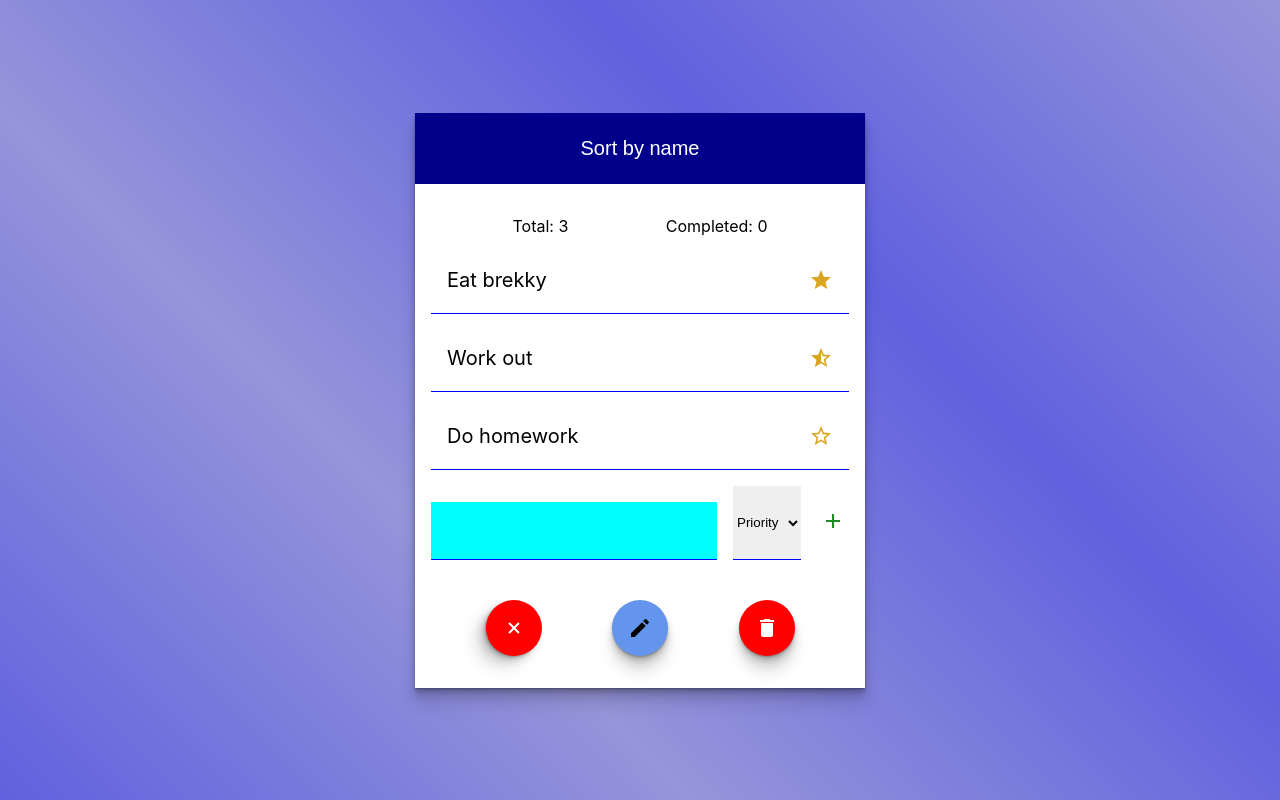
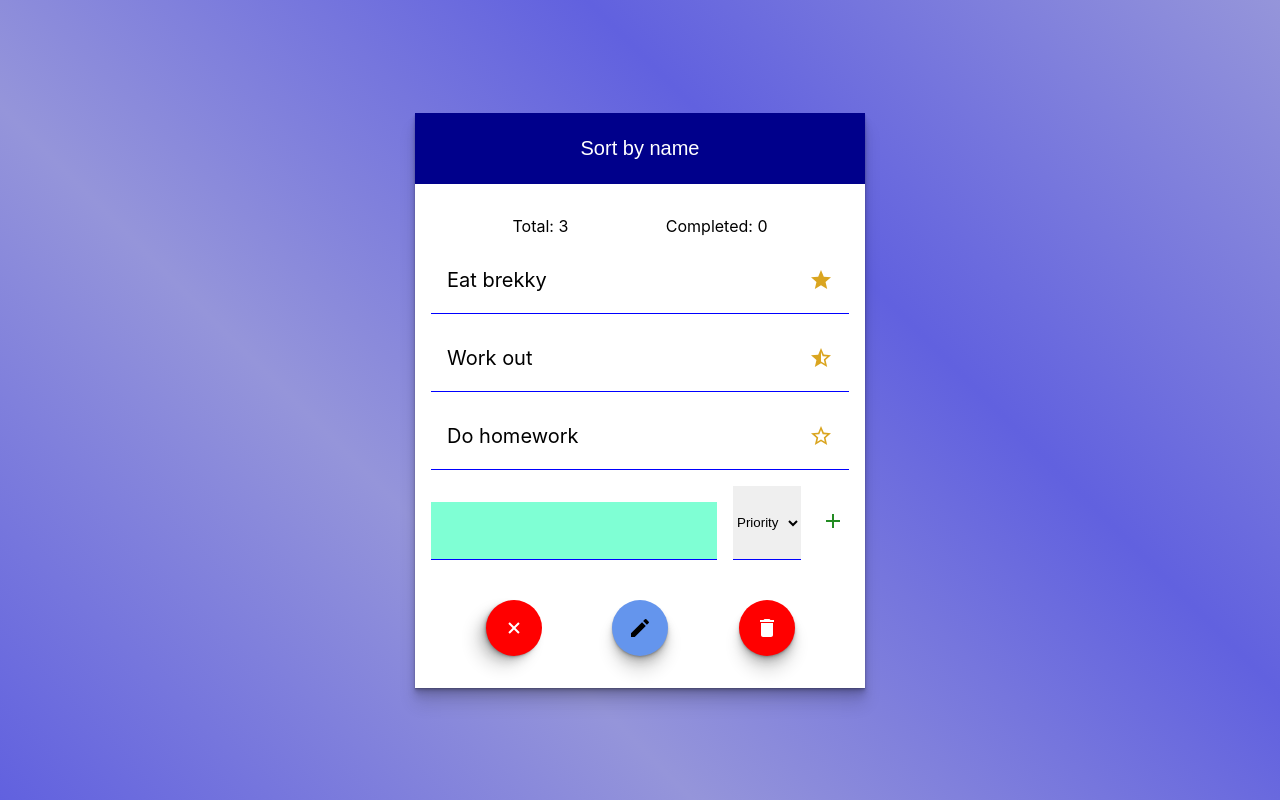
Before and after one commit to nathan-king/recoil-todo-app, a React (Create React App) app: page / in a window 1280 px wide. Both pictures are taken after a click on the element 513 px from the left and 586 px from the top of the page. Built offline with nearby package versions, Linux system fonts and the light colour scheme.

Commit message:
Change colour of add field

```diff
--- a/src/components/TodoForm/TodoForm.module.scss
+++ b/src/components/TodoForm/TodoForm.module.scss
@@ -26,6 +26,10 @@
   }
 }
 
+.green {
+    background-color: aquamarine;
+}
+
 .priority {
   // flex-grow: 2;
   border: none;
--- a/src/components/TodoForm/index.js
+++ b/src/components/TodoForm/index.js
@@ -40,7 +40,7 @@ const TodoForm = ({ title }) => {
 
   return (
     <div className={styles.form} noValidate autoComplete="off">
-      <div className={styles.textContainer}>
+      <div className={`${styles.textContainer} ${styles.green}`}>
         <input
           type="text"
           className={styles.text}
```
Also changed, not shown: 1 other file (tests, documents, lock files or other folders).
